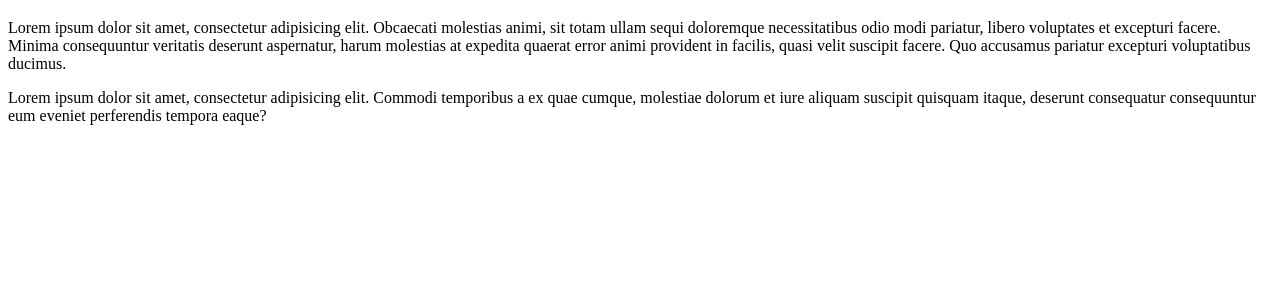
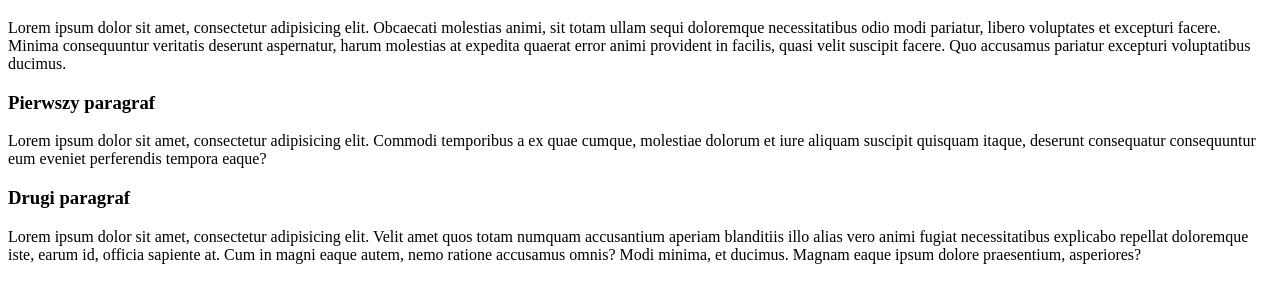
Before and after one commit to six0two/six0two.github.io, a plain HTML site: page index.html in a window 1280 px wide. Shown: the part 61-364 px from the top of the page. Drawn offline with Linux system fonts and the light colour scheme.

Commit message:
dodanie trzeciego paragrafu

```diff
--- a/index.html
+++ b/index.html
@@ -9,7 +9,13 @@
 
     <p>Lorem ipsum dolor sit amet, consectetur adipisicing elit. Obcaecati molestias animi, sit totam ullam sequi doloremque necessitatibus odio modi pariatur, libero voluptates et excepturi facere. Minima consequuntur veritatis deserunt aspernatur, harum molestias at expedita quaerat error animi provident in facilis, quasi velit suscipit facere. Quo accusamus pariatur excepturi voluptatibus ducimus.</p>
 
+    <h3>Pierwszy paragraf</h3>
+
     <p>Lorem ipsum dolor sit amet, consectetur adipisicing elit. Commodi temporibus a ex quae cumque, molestiae dolorum et iure aliquam suscipit quisquam itaque, deserunt consequatur consequuntur eum eveniet perferendis tempora eaque?</p>
+
+    <h3>Drugi paragraf</h3>
+
+    <p>Lorem ipsum dolor sit amet, consectetur adipisicing elit. Velit amet quos totam numquam accusantium aperiam blanditiis illo alias vero animi fugiat necessitatibus explicabo repellat doloremque iste, earum id, officia sapiente at. Cum in magni eaque autem, nemo ratione accusamus omnis? Modi minima, et ducimus. Magnam eaque ipsum dolore praesentium, asperiores?</p>
 
 
 </body>
```
